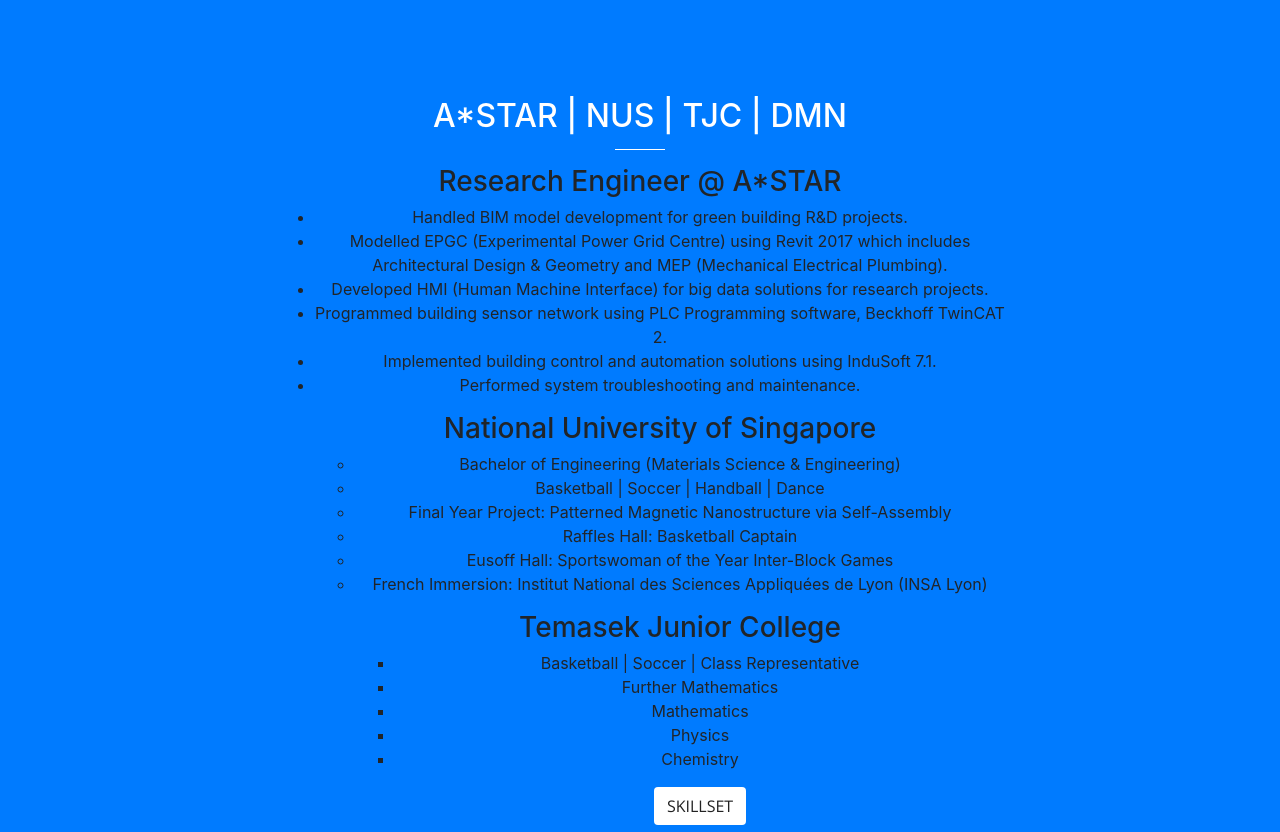
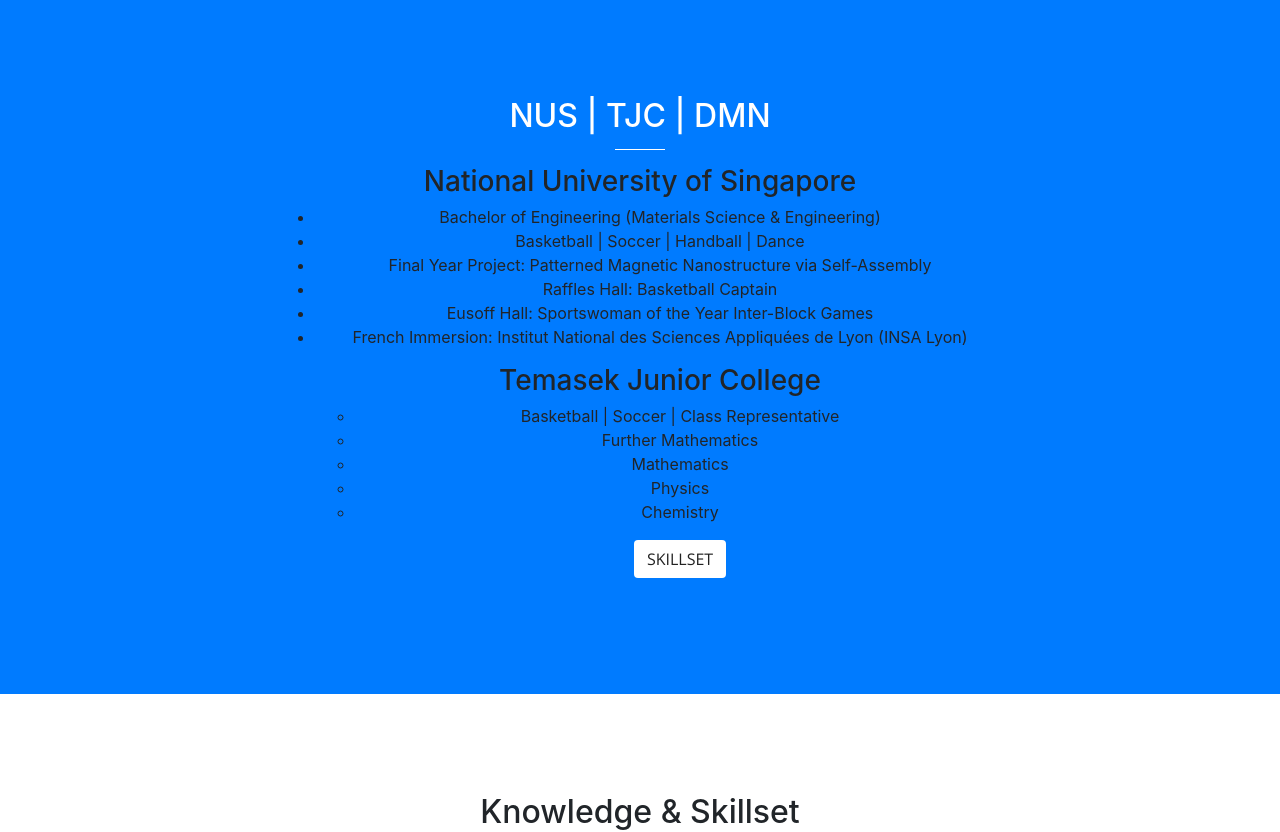
Before and after one commit to cnytiffany/cnytiffany.github.io, a website with bundled scripts: page index.html in a window 1280 px wide. Shown: the part 802-1634 px from the top of the page. Built offline with nearby package versions, Linux system fonts and the light colour scheme.

Commit message:
Update index.html

```diff
--- a/index.html
+++ b/index.html
@@ -59,7 +59,7 @@
         <div class="header-content-inner">
           <h1 id="homeHeading">Research Engineer</h1>
           <hr>
-          <p>Motto: Seize the day, live the moment.<br>Mission: To value-create and to make a difference in others' lives.</p>
+          <p>Motto: Seize the day, live the moment.<br>Mission: To integrate Design & Geomatics.</p>
           <a class="btn btn-primary btn-xl js-scroll-trigger" href="#about">Find Out More</a>
         </div>
       </div>
@@ -69,18 +69,9 @@
       <div class="container">
         <div class="row">
           <div class="col-lg-8 mx-auto text-center">
-            <h2 class="section-heading text-white">A*STAR | NUS | TJC | DMN</h2>
+            <h2 class="section-heading text-white">NUS | TJC | DMN</h2>
             <hr class="light">
-            <p class="text-faded">
-              <h3>Research Engineer @ A*STAR</h3>
-              <ul>
-              <li>Handled BIM model development for green building R&D projects.</li>
-              <li>Modelled EPGC (Experimental Power Grid Centre) using Revit 2017 which includes Architectural Design & Geometry and MEP (Mechanical Electrical Plumbing).</li>
-              <li>Developed HMI (Human Machine Interface) for big data solutions for research projects.</li>
-              <li>Programmed building sensor network using PLC Programming software, Beckhoff TwinCAT 2.</li>
-              <li>Implemented building control and automation solutions using InduSoft 7.1.</li>
-              <li>Performed system troubleshooting and maintenance.</li>
-            </p>
+
             <p class="text-faded">
               <h3>National University of Singapore</h3>
               <ul>
```
